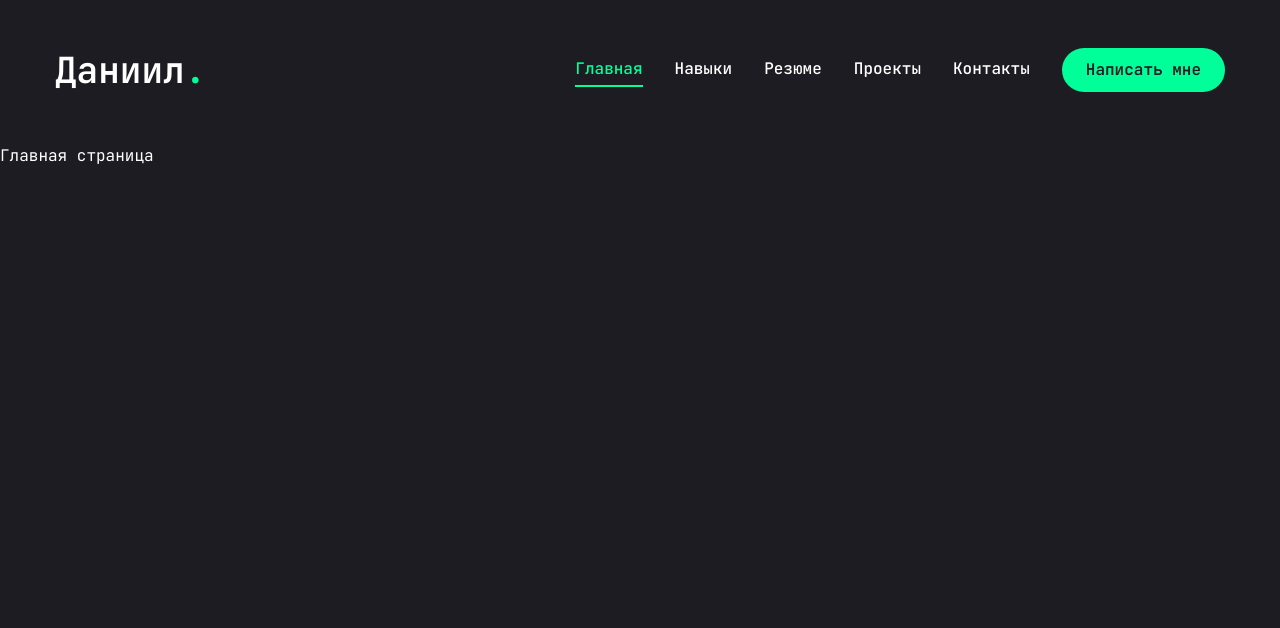
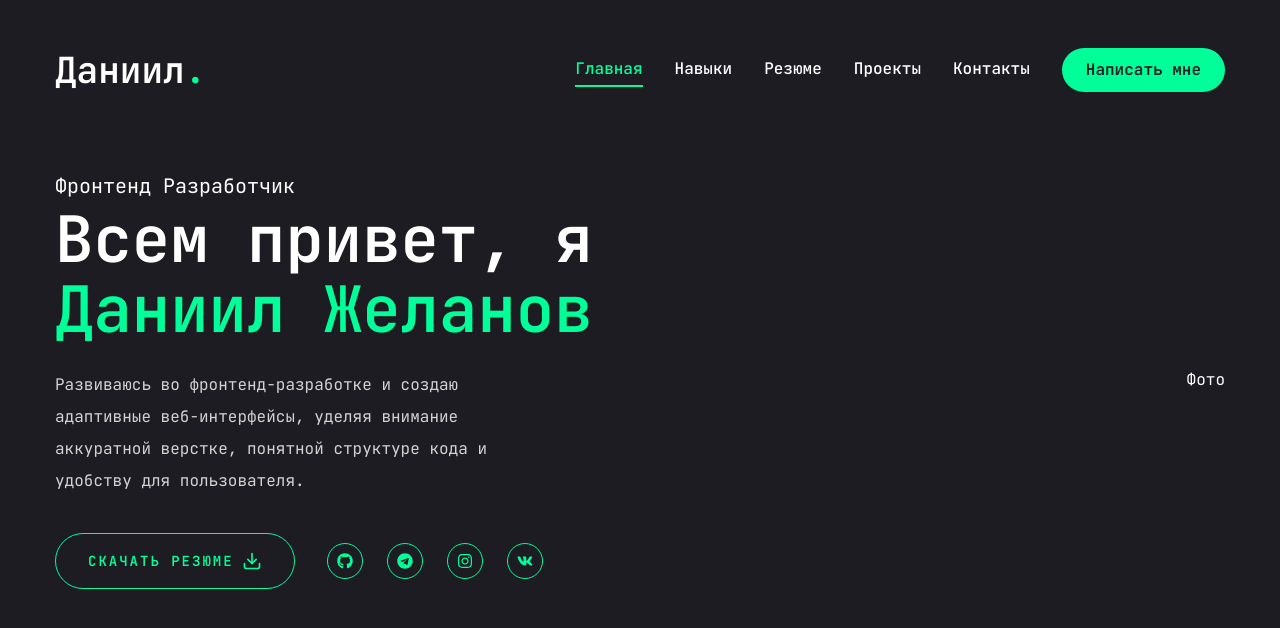
Before and after one commit to VremeniNet/personal-portfolio, a Next.js app: page / in a window 1280 px wide. Shown: the top 628 px of the page. Built offline with nearby package versions, Linux system fonts and the light colour scheme.

Commit message:
feat: add hero intro content

```diff
--- a/src/app/globals.css
+++ b/src/app/globals.css
@@ -103,4 +103,13 @@
 	body {
 		@apply bg-primary text-white font-primary leading-loose;
 	}
+	.h1 {
+		@apply text-[48px] xl:text-[64px] leading-[1.1] font-semibold;
+	}
+	.h2 {
+		@apply text-[36px] xl:text-[48px] leading-[1.1] font-semibold;
+	}
+	.h3 {
+		@apply text-[20px] xl:text-[24px] leading-[1.1] font-semibold;
+	}
 }
--- a/src/app/page.jsx
+++ b/src/app/page.jsx
@@ -1,3 +1,49 @@
+import { Button } from '@/components/ui/button'
+import { FiDownload } from 'react-icons/fi'
+
+// components
+import Social from '@/components/Social'
+
 export default function Home() {
-	return <main>Главная страница</main>
+	return (
+		<section className='h-full'>
+			<div className='container mx-auto h-full'>
+				<div className='flex flex-col xl:flex-row items-center justify-between xl:pt-8 xl:pb-24'>
+					{/* Text */}
+					<div className='text-center xl:text-left'>
+						<span className='text-xl'>Фронтенд Разработчик</span>
+						<h1 className='h1 mb-6'>
+							Всем привет, я
+							<br />
+							<span className='text-accent'>Даниил Желанов</span>
+						</h1>
+						<p className='max-w-125 mb-9 text-white/80'>
+							Развиваюсь во фронтенд-разработке и создаю адаптивные
+							веб-интерфейсы, уделяя внимание аккуратной верстке, понятной
+							структуре кода и удобству для пользователя.
+						</p>
+						{/* btn and socials */}
+						<div className='flex flex-col xl:flex-row items-center gap-8'>
+							<Button
+								variant='outline'
+								size='lg'
+								className='uppercase flex items-center gap-2'
+							>
+								<span>Скачать резюме</span>
+								<FiDownload className='text-xl' />
+							</Button>
+							<div className='mb-8 xl:mb-0'>
+								<Social
+									containerStyles='flex gap-6'
+									iconStyles='w-9 h-9 border border-accent rounded-full flex justify-center items-center text-accent text-base hover:bg-accent hover:text-primary transition-all duration-500'
+								/>
+							</div>
+						</div>
+					</div>
+					{/* Photo */}
+					<div>Фото</div>
+				</div>
+			</div>
+		</section>
+	)
 }
--- /dev/null
+++ b/src/components/Social.jsx
@@ -0,0 +1,38 @@
+import Link from 'next/link'
+
+import { FaGithub, FaInstagram, FaTelegram, FaVk } from 'react-icons/fa'
+
+const socials = [
+	{
+		icon: <FaGithub />,
+		path: 'https://github.com/VremeniNet',
+	},
+	{
+		icon: <FaTelegram />,
+		path: 'https://t.me/daniil_zhelanov',
+	},
+	{
+		icon: <FaInstagram />,
+		path: 'https://instagram.com/daniil.zhelanov',
+	},
+	{
+		icon: <FaVk />,
+		path: 'https://vk.com/daniil.zhelanov',
+	},
+]
+
+const Social = ({ containerStyles, iconStyles }) => {
+	return (
+		<div className={containerStyles}>
+			{socials.map((item, index) => {
+				return (
+					<Link key={index} href={item.path} className={iconStyles}>
+						{item.icon}
+					</Link>
+				)
+			})}
+		</div>
+	)
+}
+
+export default Social
```
